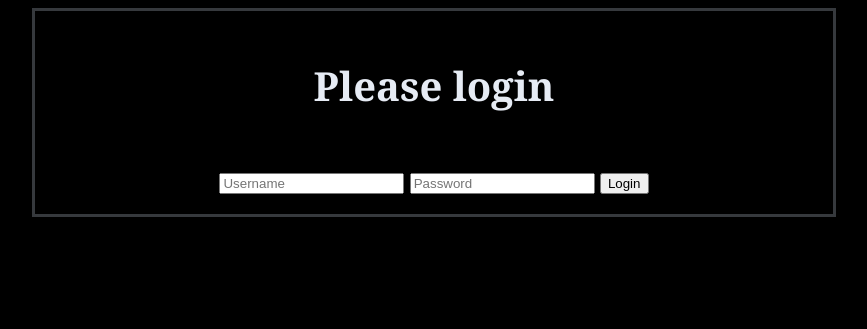
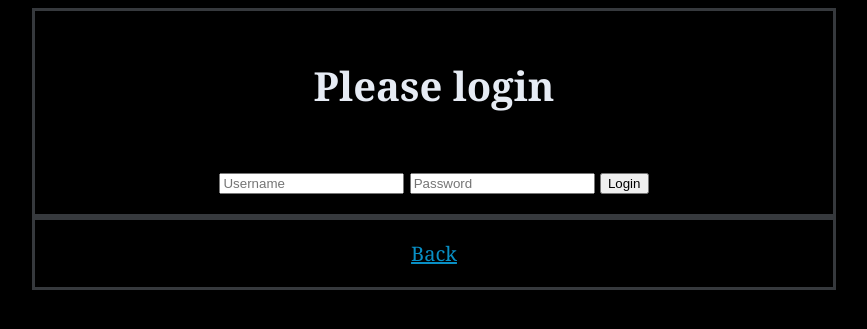
Before and after one commit to HSA-Columbus/mr-yagci-s-website-champion-s-club, a Flask app: page /login in a window 1280 px wide. Shown: the top 329 px of the page, without its empty margins (206-1073 px from the left). Run offline with Flask 2, Linux system fonts and the light colour scheme.

Commit message:
color changes and stuff

```diff
--- a/templates/login.html
+++ b/templates/login.html
@@ -20,5 +20,8 @@
         <p class="error"><strong>Error:</strong> {{ error }}
       {% endif %}
     </div>
+  <div>
+    <a class="link-a" href="/">Back</a>
+  </div>
   </body>
 </html>
```
Also changed, not shown: Thisistest.db.
